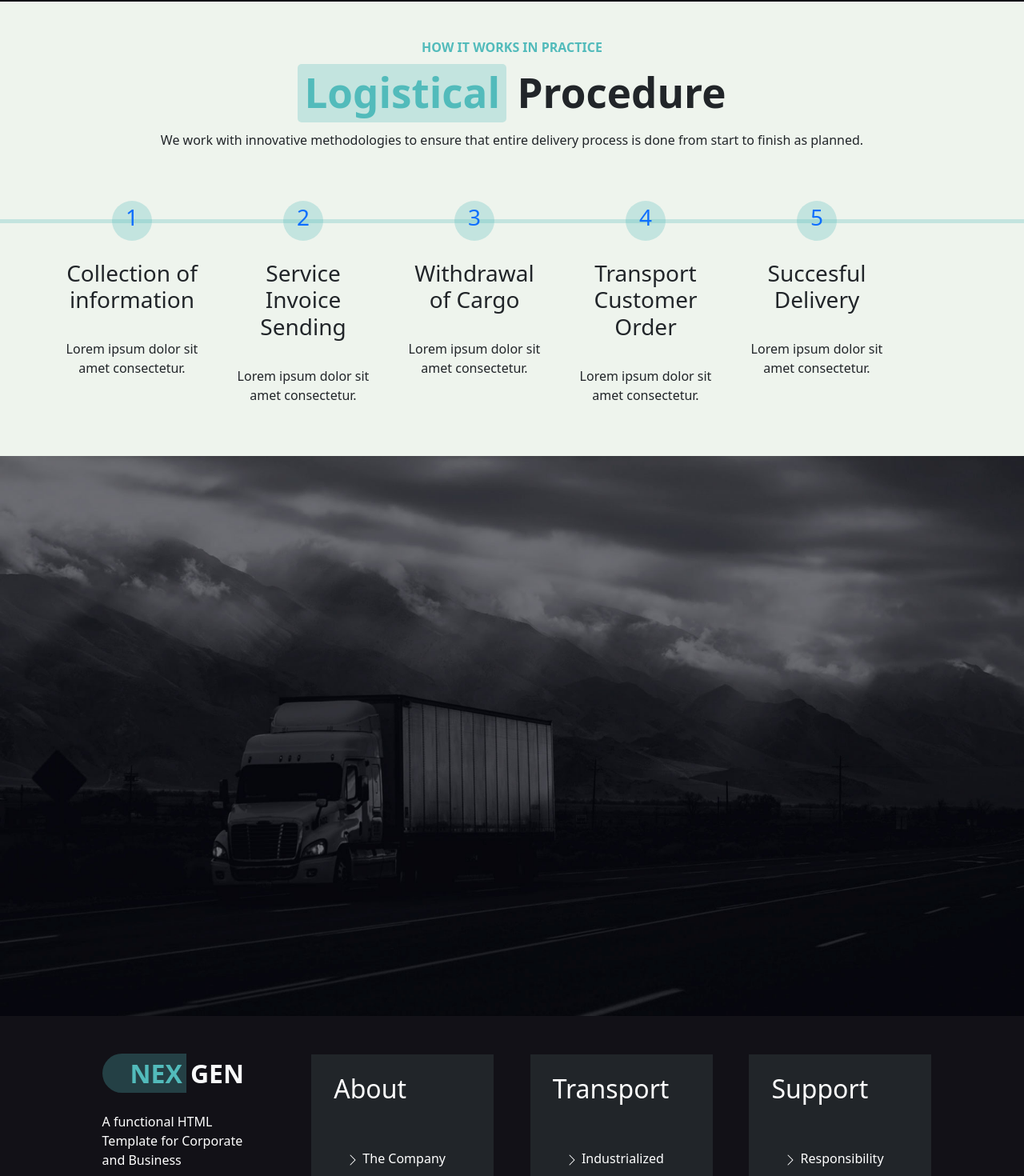
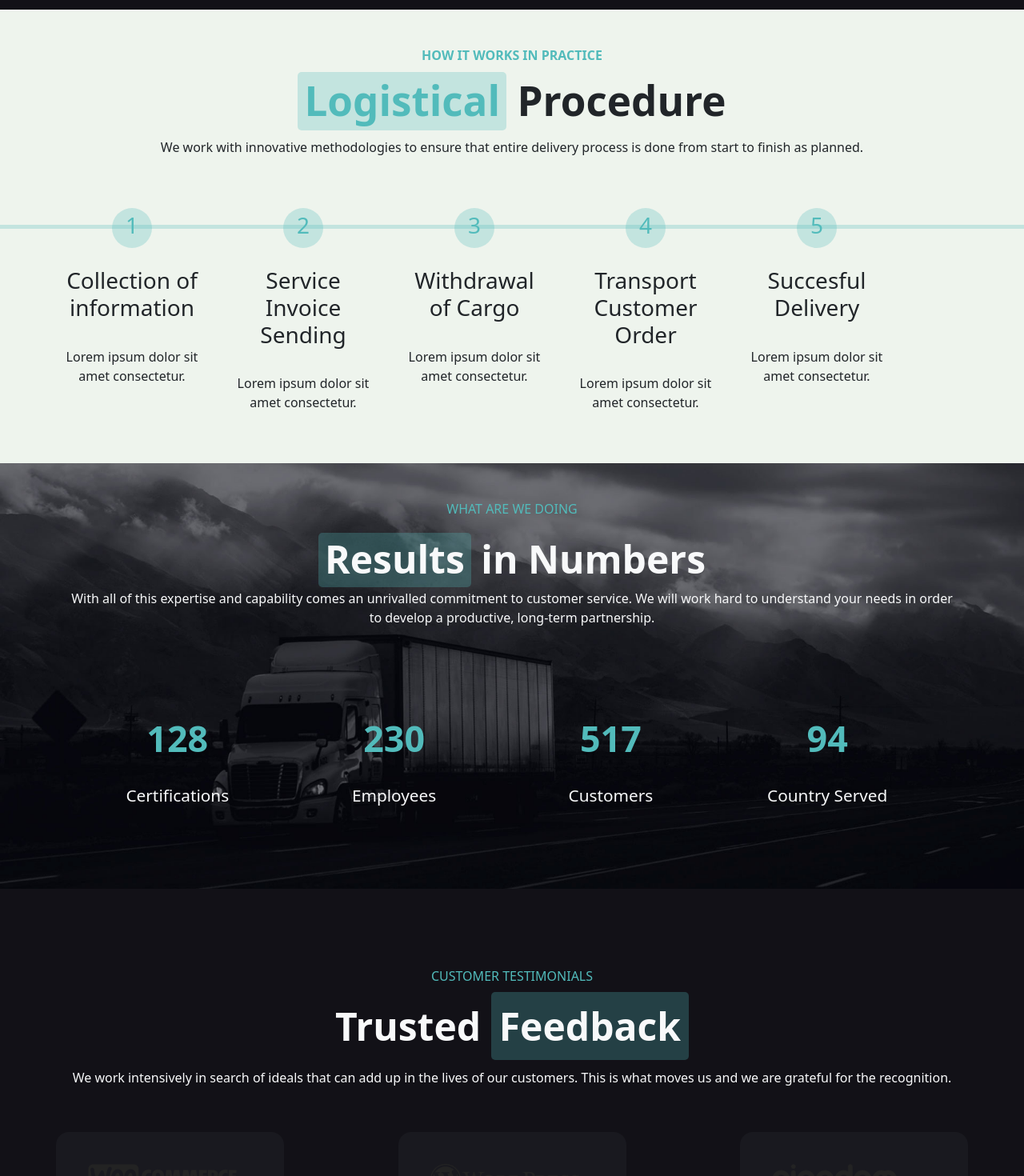
Before and after one commit to lucaruboni/proj-html-vuejs, a Vue app: page / in a window 1280 px wide. Shown: the part 2223-3693 px from the top of the page at 80% size. Built offline with nearby package versions, Linux system fonts and the light colour scheme.

Commit message:
[add] fifht section

```diff
--- a/index.html
+++ b/index.html
@@ -3,6 +3,9 @@
   <head>
     <meta charset="UTF-8" />
     <link rel="icon" type="image/svg+xml" href="/vite.svg" />
+    <link rel="preconnect" href="https://fonts.googleapis.com">
+<link rel="preconnect" href="https://fonts.gstatic.com" crossorigin>
+<link href="https://fonts.googleapis.com/css2?family=Roboto:ital,wght@0,100;0,400;0,500;0,700;0,900;1,100;1,300;1,400;1,500;1,700;1,900&display=swap" rel="stylesheet">
     <meta name="viewport" content="width=device-width, initial-scale=1.0" />
     <title>Vite + Vue</title>
   </head>
--- a/src/App.vue
+++ b/src/App.vue
@@ -30,6 +30,8 @@ export default{
 
 </template>
 
-<style scoped>
+<style lang="scss" scoped>
+
+
 
 </style>
--- /dev/null
+++ b/src/components/FifthSection.vue
@@ -0,0 +1,118 @@
+<script>
+export default{
+    name: 'FifthSection'
+}
+</script>
+
+<template>
+        <div class="container">
+            <div class="row">
+
+                    <div class="col-12 text-light text-center">
+                            <h6 class="text_primary">CUSTOMER TESTIMONIALS</h6>
+                            <h1 class="p-3">Trusted <span class="bg_primary_transparent_square">Feedback</span></h1>
+                            <p id="presentation_p">We work intensively in search of ideals that can add up in the lives of our customers. This is what moves us and we are grateful for the recognition.</p>
+
+
+
+
+                    </div>
+
+            </div>
+            <div class="row row-cols-4 justify-content-between pb-5">
+                <div class="col bg_grey p-4 rounded-4">
+                    <div class="icon_row p-3">
+                        <img src="/img/logo-1.png" alt="">
+
+                    </div>
+
+                    <div class="text-area text-light p-3 d-flex flex-column gap-4">
+
+                        <p class="my_text">
+                            Lorem ipsum dolor sit amet consectetur adipisicing elit. In dolor, officiis similique impedit nisi laborum numquam soluta? Pariatur, distinctio! Voluptas dicta consequuntur, excepturi provident architecto perferendis veniam animi aspernatur quae quos quaerat quasi id velit ducimus suscipit perspiciatis ab culpa.
+                        </p>
+                    </div>
+                </div>
+                <div class="col bg_grey p-4 rounded-4">
+                    <div class="icon_row p-3">
+                        <img src="/img/logo-2.png" alt="">
+
+                    </div>
+
+                    <div class="text-area text-light p-3 d-flex flex-column gap-4">
+
+                        <p class="my_text">
+                            Lorem ipsum dolor sit amet consectetur adipisicing elit. In dolor, officiis similique impedit nisi laborum numquam soluta? Pariatur, distinctio! Voluptas dicta consequuntur, excepturi provident architecto perferendis veniam animi aspernatur quae quos quaerat quasi id velit ducimus suscipit perspiciatis ab culpa.
+                        </p>
+                    </div>
+                </div>
+                <div class="col bg_grey p-4 rounded-4">
+                    <div class="icon_row p-3">
+                        <img src="/img/logo-3.png" alt="">
+
+                    </div>
+
+                    <div class="text-area text-light p-3 d-flex flex-column gap-4">
+
+                        <p class="my_text">
+                            Lorem ipsum dolor sit amet consectetur adipisicing elit. In dolor, officiis similique impedit nisi laborum numquam soluta? Pariatur, distinctio! Voluptas dicta consequuntur, excepturi provident architecto perferendis veniam animi aspernatur quae quos quaerat quasi id velit ducimus suscipit perspiciatis ab culpa.
+                        </p>
+                    </div>
+                </div>
+            </div>
+        </div>
+</template>
+
+<style lang="scss" scoped>
+@use './scss/partials/variables.scss' as *;
+
+  .bg_dark{
+      background-color: $bg-primary;
+  }
+
+  .bg_grey{
+      background-color: $bg-grey;
+  }
+
+  .text_primary{
+      color: $primary;
+  }
+
+  .bg_primary{
+      background-color: $primary;
+  }
+
+  .bg_primary_transparent{
+      background-color: $primary-transparent;
+      border-radius: 50%;
+      padding: 1rem;
+  }
+  .bg_primary_transparent_square{
+      background-color: $primary-transparent;
+      border-radius: 5px;
+      padding: 10px;
+  }
+  .btn_border{
+      border-color: $primary;
+      border-radius: 3px;
+  }
+
+  .icon_row{
+      color: $primary;
+  }
+
+  .col-12{
+      margin-top: 100px;
+      margin-bottom: 40px;
+      h1{
+        font-weight: 700;
+        font-size: 3rem;
+      }
+  }
+
+  .my_text{
+    color: $text-dark;
+  }
+
+
+</style>
--- /dev/null
+++ b/src/components/FourthSection.vue
@@ -0,0 +1,94 @@
+<script>
+export default{
+    name: 'FourtSection'
+}
+
+</script>
+
+<template>
+   <div class="container">
+            <div class="row justify-content-evenly">
+                <div class="col-12 mt-5 mb-5 text-light text-center">
+                            <h6 class="text_primary mb-4">WHAT ARE WE DOING</h6>
+                            <h1><span class=" logo_scss">Results</span> in Numbers</h1>
+                            <p id="presentation_p">With all of this expertise and capability comes an unrivalled commitment to customer service. We will work hard to understand your needs in order to develop a productive, long-term partnership.</p>
+                </div>
+
+                <div class="col-2 me-4 d-flex flex-column gap-4 text-center text-light mb-5 mt-5">
+
+                    <h2 class="text_primary">
+                        128
+                    </h2>
+                    <h3>
+                        Certifications
+                    </h3>
+                </div>
+
+                <div class="col-2 me-4 d-flex flex-column gap-4 text-center text-light mt-5">
+
+                    <h2 class="text_primary">
+                        230
+                    </h2>
+                    <h3>
+                        Employees
+                    </h3>
+
+                </div>
+
+                <div class="col-2 me-4 d-flex flex-column gap-4 text-center text-light mt-5">
+
+                    <h2 class="text_primary">
+                        517
+                    </h2>
+                    <h3>
+                        Customers
+                    </h3>
+
+                </div>
+
+                <div class="col-2 me-4 d-flex flex-column gap-4 text-center text-light mt-5">
+
+                    <h2 class="text_primary">
+                        94
+                    </h2>
+                    <h3>
+                        Country Served
+                    </h3>
+
+                </div>
+            </div>
+        </div>
+</template>
+
+<style lang="scss" scoped>
+@use './scss/partials/variables.scss' as *;
+  .text_primary{
+      color: $primary;
+  }
+    .logo_scss{
+        background-color: $primary-transparent;
+        padding-left: 8px;
+        padding-right: 8px;
+        padding-bottom: 3px;
+        border-radius: 5px;
+
+    }
+
+.col-12{
+    h1{
+        font-weight: 700;
+        font-size: 3rem;
+    }
+}
+
+.col-2{
+    h3{
+        font-size: 1.3rem;
+    }
+    h2{
+        font-size: 2.8rem;
+        font-weight: 600;
+    }
+}
+
+</style>
--- a/src/components/PageFooter.vue
+++ b/src/components/PageFooter.vue
@@ -106,6 +106,7 @@ export default{
 
 footer{
     color: white;
+
 }
 .top_footer{
 
--- a/src/components/PageHeader.vue
+++ b/src/components/PageHeader.vue
@@ -102,6 +102,10 @@ export default{
 <style lang="scss" scoped>
 @use './scss/partials/variables.scss' as *;
 
+
+
+
+
 .top_header{
     background-color: $bg-secondary;
     color: $text-dark;
--- a/src/components/PageMain.vue
+++ b/src/components/PageMain.vue
@@ -2,18 +2,23 @@
 import FirstSection from './FirstSection.vue'
 import SecondSection from './SecondSection.vue'
 import ThirdSection from './ThirdSection.vue'
+import FourthSection from './FourthSection.vue'
+import FifthSection from './FifthSection.vue'
 export default{
     name: 'PageMain',
     components: {
         FirstSection,
         SecondSection,
-        ThirdSection
+        ThirdSection,
+        FourthSection,
+        FifthSection
     }
 }
 
 </script>
 
 <template>
+    <main>
 
                                                         <!-- FIRST SECTION -->
 
@@ -50,20 +55,29 @@ export default{
                                                         <!-- /THIRD SECTION -->
 
                                                         <!-- FOURTH SECTION -->
-    <section class="bg_section">
-
+    <section class="bg_section pb-5">
+        <FourthSection></FourthSection>
     </section>
 
 
 
                                                         <!-- /FOURTH SECTION -->
 
+                                                        <!-- FIFTH SECTION -->
+    <section class="bg_dark">
+        <FifthSection></FifthSection>
+    </section>
+
+                                                        <!-- /FIFTH SECTION -->
+
+</main>
 
 
 </template>
 
 <style lang="scss" scoped>
 @use './scss/partials/variables.scss' as *;
+
 
   .bg_dark{
       background-color: $bg-primary;
@@ -74,7 +88,6 @@ export default{
 
   .bg_section{
     background-image: url(/img/bg-10.jpg);
-    height: 700px;
     background-repeat: no-repeat;
     background-size: cover;
     background-position: 20%;
@@ -85,5 +98,4 @@ export default{
 
 
 
-
 </style>
--- a/src/components/ThirdSection.vue
+++ b/src/components/ThirdSection.vue
@@ -21,7 +21,7 @@ export default{
             </div>
             <div class="col-2 me-4 d-flex flex-column gap-4 text-center">
                 <div class="bg_primary my_border align-self-center d-flex justify-content-center">
-                    <h3 class=" align-self-center text-primary">1</h3>
+                    <h3 class=" align-self-center text_primary">1</h3>
                 </div>
                 <h3>
                     Collection of information
@@ -32,7 +32,7 @@ export default{
             </div>
             <div class="col-2 me-4 d-flex flex-column gap-4 text-center">
                 <div class="bg_primary my_border align-self-center d-flex justify-content-center">
-                    <h3 class=" align-self-center text-primary">2</h3>
+                    <h3 class=" align-self-center text_primary">2</h3>
                 </div>
                 <h3>
                     Service Invoice Sending
@@ -43,7 +43,7 @@ export default{
             </div>
             <div class="col-2 me-4 d-flex flex-column gap-4 text-center">
                 <div class="bg_primary my_border align-self-center d-flex justify-content-center">
-                    <h3 class=" align-self-center text-primary">3</h3>
+                    <h3 class=" align-self-center text_primary">3</h3>
                 </div>
                 <h3>
                     Withdrawal of Cargo
@@ -54,7 +54,7 @@ export default{
             </div>
             <div class="col-2 me-4 d-flex flex-column gap-4 text-center">
                 <div class="bg_primary my_border align-self-center d-flex justify-content-center">
-                    <h3 class=" align-self-center text-primary">4</h3>
+                    <h3 class=" align-self-center text_primary">4</h3>
                 </div>
                 <h3>
                     Transport Customer Order
@@ -65,7 +65,7 @@ export default{
             </div>
             <div class="col-2 me-4 d-flex flex-column gap-4 text-center">
                 <div class="bg_primary my_border align-self-center d-flex justify-content-center">
-                    <h3 class=" align-self-center text-primary">5</h3>
+                    <h3 class=" align-self-center text_primary">5</h3>
                 </div>
                 <h3>
                     Succesful Delivery
@@ -82,7 +82,7 @@ export default{
 @use './scss/partials/variables.scss' as *;
 .line{
     border-bottom: 5px solid $primary-transparent;
-    top: 48%;
+    top: 47.5%;
     left: 0;
     width: 100%;
     z-index: 1;
```
Also changed, not shown: src/components/SecondSection.vue (+11 -1 lines).
